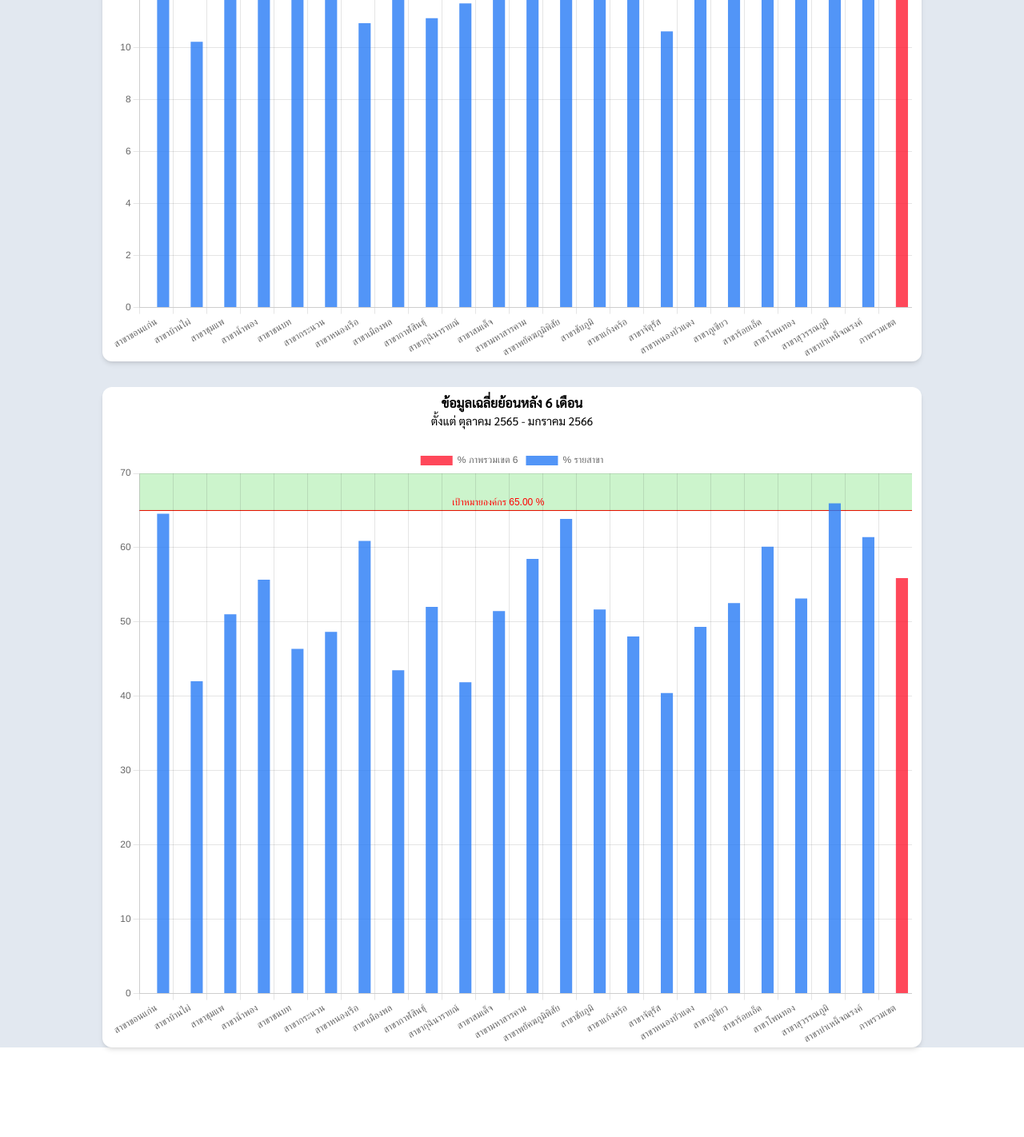
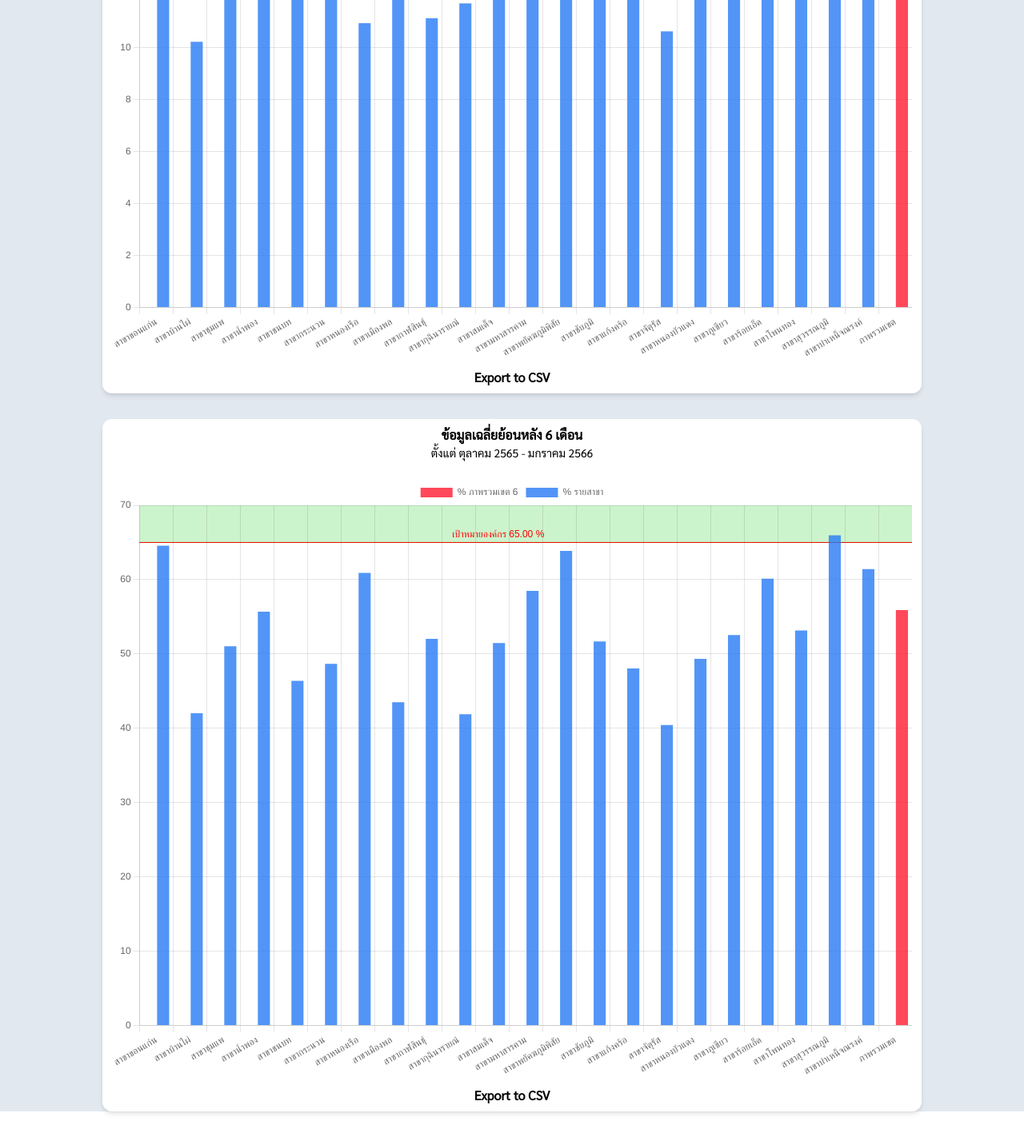
Before and after one commit to rutthawitc/alwayson-stat, a Next.js app: page / in a window 1280 px wide. Shown: the part 458-1880 px from the top of the page at 80% size. Before the commit the page ends 1800 px from the top, so only its background shows below. Built offline with nearby package versions, Linux system fonts and the light colour scheme.

Commit message:
--Add Download to CSV function.

```diff
--- a/package.json
+++ b/package.json
@@ -17,6 +17,7 @@
     "next": "13.1.2",
     "react": "18.2.0",
     "react-chartjs-2": "^5.2.0",
+    "react-csv": "^2.2.2",
     "react-dom": "18.2.0",
     "swr": "^2.0.0"
   },
--- a/pages/DailyStat.jsx
+++ b/pages/DailyStat.jsx
@@ -3,6 +3,7 @@ import useSWR from 'swr';
 import { Bar } from 'react-chartjs-2';
 import reg6Con from '../r6config/reg6.config.json';
 import SumArray from '@/utils/SumArray';
+import ExportToCsv from '@/utils/ExportToExcel';
 
 import {
   Chart as ChartJS,
@@ -35,7 +36,7 @@ function DailyStat() {
   if (error) return <div>Failed to load</div>;
   //Handle the loading state
   if (!data) return <div>Loading...</div>;
-  //console.log(data);
+  // console.log(data);
   //PWA Target From JSON File
   const target = reg6Con.r6target;
 
@@ -157,6 +158,9 @@ function DailyStat() {
         options={options}
         plugins={[plugins]}
       />
+      <div className='flex justify-center items-center h-full mb-2 mt-2'>
+        <ExportToCsv data={data} filename='daily-data' />
+      </div>
     </div>
   );
 }
--- a/pages/MonthAverage.jsx
+++ b/pages/MonthAverage.jsx
@@ -15,6 +15,7 @@ import {
   Tooltip,
   Legend,
 } from 'chart.js';
+import ExportToCsv from '@/utils/ExportToExcel';
 
 ChartJS.register(
   CategoryScale,
@@ -37,6 +38,7 @@ function MonthAverage() {
   if (error) return <div>Failed to load</div>;
   //Handle the loading state
   if (!data) return <div>Loading...</div>;
+  //console.log(data);
 
   //PWA Target From JSON File
   const target = reg6Con.r6target;
@@ -183,6 +185,10 @@ function MonthAverage() {
         options={options}
         plugins={[plugins]}
       />
+
+      <div className='flex justify-center items-center h-full mb-2 mt-2'>
+        <ExportToCsv data={json_data} filename='All-Months' />
+      </div>
     </div>
   );
 }
--- a/pages/index.js
+++ b/pages/index.js
@@ -2,7 +2,7 @@ import Head from "next/head";
 import { Sarabun } from "@next/font/google";
 import r6Con from "../r6config/reg6.config.json";
 import clsx from "clsx";
-import MonthlyStat from "./MonthlyStat";
+// import MonthlyStat from "./MonthlyStat";
 import MonthAverage from "./MonthAverage";
 import DailyStat from "./DailyStat";
 
--- /dev/null
+++ b/utils/ExportToExcel.jsx
@@ -0,0 +1,33 @@
+import React from 'react';
+
+function ExportToCsv({ data, filename }) {
+  function downloadCsv() {
+    const csv = convertToCsv(data);
+    const BOM = '\uFEFF';
+    const csvBom = BOM + csv;
+    const csvData = new Blob([csvBom], {
+      type: 'data:text/csv;charset=utf-8;',
+    });
+    const csvUrl = URL.createObjectURL(csvData);
+    const hiddenLink = document.createElement('a');
+    hiddenLink.href = csvUrl;
+    hiddenLink.target = '_blank';
+    hiddenLink.download = `${filename}.csv`;
+    hiddenLink.click();
+  }
+  function convertToCsv(arr) {
+    const header = Object.keys(arr[0]).join(',');
+    const rows = arr.map((obj) => Object.values(obj).join(','));
+    return `${header}\n${rows.join('\n')}`;
+  }
+  return (
+    <button
+      onClick={downloadCsv}
+      className='bg-blue-500 hover:bg-blue-700 text-white font-semibold py-2 px-4 rounded-sm w-full sm:w-auto'
+    >
+      Export to CSV
+    </button>
+  );
+}
+
+export default ExportToCsv;
```
Also changed, not shown: 1 other file (tests, documents, lock files or other folders).
